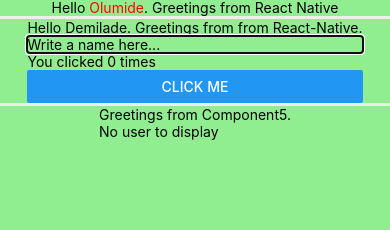
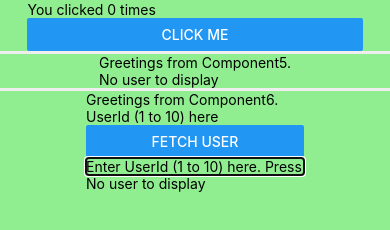
Before and after one commit to Olumide09/ism210-2020set, a React Native app in the folder myFirstMobileApp/: screen / in a window 390 px wide. Shown: the part 354-584 px from the top of the page. Built offline with nearby package versions, Linux system fonts and the light colour scheme; no server answers.

Commit message:
Update App.tsx

```diff
--- a/myFirstMobileApp/App.tsx
+++ b/myFirstMobileApp/App.tsx
@@ -4,6 +4,7 @@ import Component1 from './src/components/Component1';
 import Component2 from './src/components/Component2';
 import Component3 from './src/components/Component3';
 import Component5 from './src/components/Component5';
+import Component6 from './src/components/Component6';
 //Let's create a simple separator component that will only be used here in App.tsx
 const Separator: React.FC = () => {
   return <View style={styles.separator}></View>
@@ -19,6 +20,8 @@ const App: React.FC = () => {
       <Component3 />
       <Separator />
       <Component5 />
+      <Separator />
+      <Component6 />
     </View>
   );
 }
```
